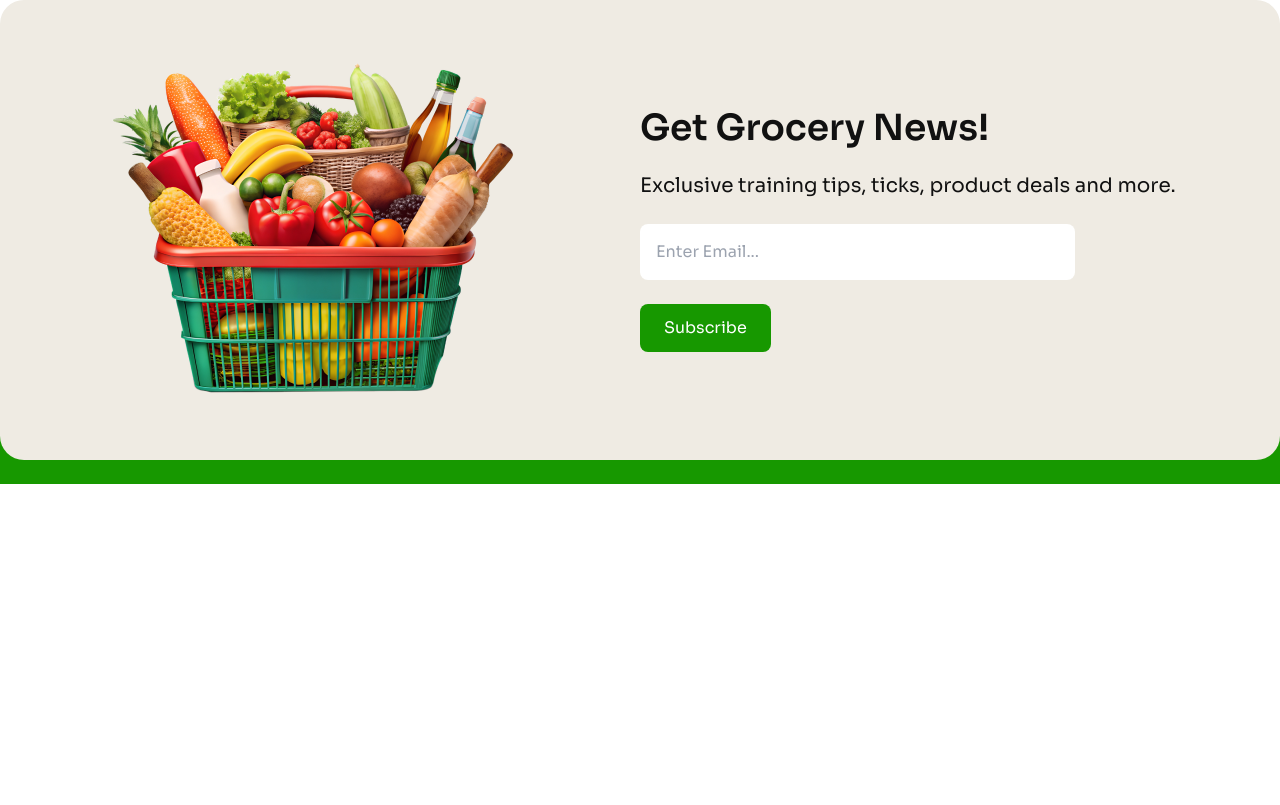
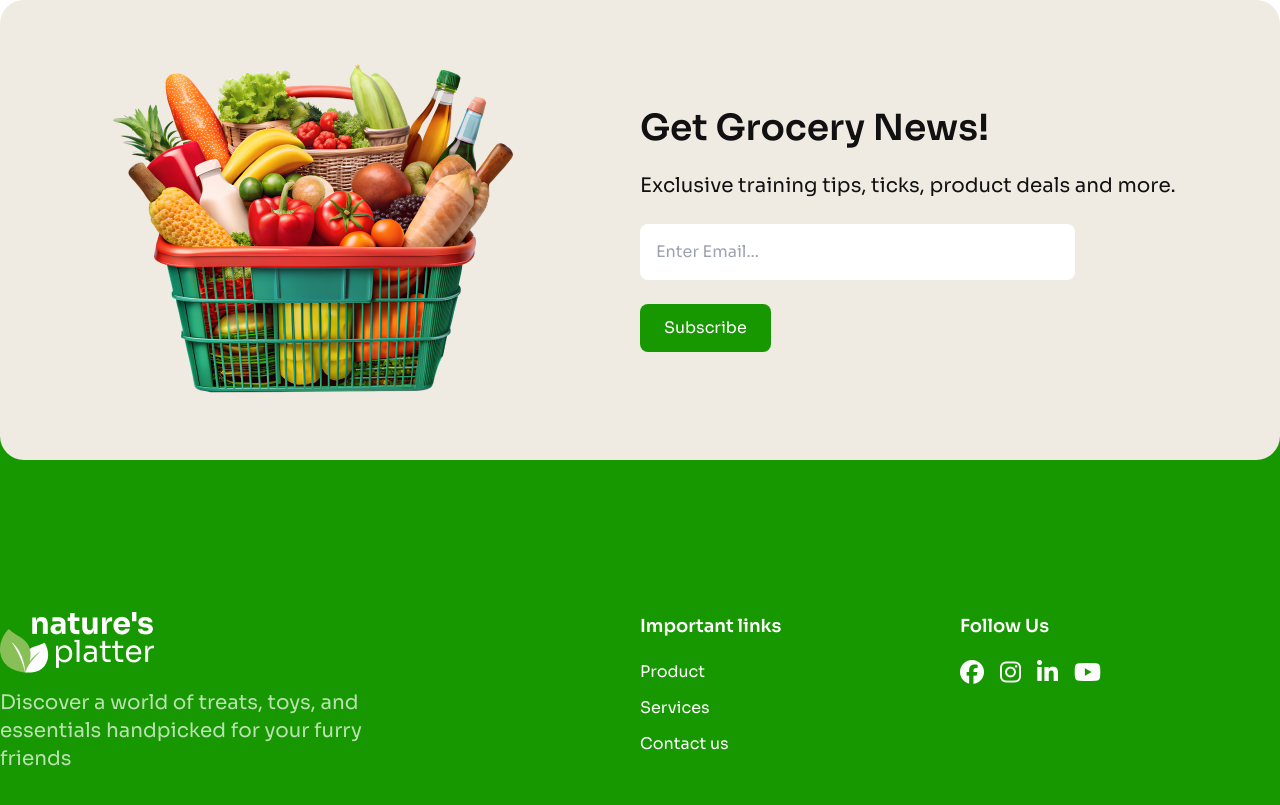
Before and after one commit to iamamolsarker/assignment_03_nature_platter, a plain HTML site: page index.html in a window 1280 px wide. Shown: the part 4688-5493 px from the top of the page. Before the commit the page ends 5172 px from the top, so only its background shows below. Drawn offline with nearby package versions, Linux system fonts and the light colour scheme.

Commit message:
footer added

```diff
--- a/index.html
+++ b/index.html
@@ -6,6 +6,8 @@
     <title>Nature's Platter</title>
     <!-- Favicon -->
      <link rel="shortcut icon" href="images/favicon.png" type="image/x-icon">
+     <!-- Font awesome CDN -->
+     <link rel="stylesheet" href="https://cdnjs.cloudflare.com/ajax/libs/font-awesome/6.7.2/css/all.min.css" integrity="sha512-Evv84Mr4kqVGRNSgIGL/F/aIDqQb7xQ2vcrdIwxfjThSH8CSR7PBEakCr51Ck+w+/U6swU2Im1vVX0SVk9ABhg==" crossorigin="anonymous" referrerpolicy="no-referrer" />
     <!-- Sora Google font -->
     <link rel="preconnect" href="https://fonts.googleapis.com" />
     <link rel="preconnect" href="https://fonts.gstatic.com" crossorigin />
@@ -306,8 +308,30 @@
           </div>
          </section>
     </main>
-    <footer>
-
+    <footer class="py-32 bg-main-green-color">
+      <div class="max-w-[1320px] mx-auto flex ">
+        <div class="flex-1 basis-1/2">
+          <img src="images/logo-footer.png" alt="">
+          <p class="text-white opacity-70 text-xl mt-4 max-w-[400px]">Discover a world of treats, toys, and essentials handpicked for your furry friends</p>
+        </div>
+        <div class="flex-1 basis-3/12">
+          <h3 class="text-white text-lg font-semibold">Important links</h3>
+          <ul class="flex flex-col gap-3 text-white mt-5">
+            <li><a href="#">Product</a></li>
+            <li><a href="#">Services</a></li>
+            <li><a href="#">Contact us</a></li>
+          </ul>
+        </div>
+        <div class="flex-1 basis-3/12">
+          <h3 class="text-white text-lg font-semibold">Follow Us</h3>
+          <div class="flex gap-4 text-2xl text-white mt-5">
+            <i class="fa-brands fa-facebook"></i>
+            <i class="fa-brands fa-instagram"></i>
+            <i class="fa-brands fa-linkedin-in"></i>
+            <i class="fa-brands fa-youtube"></i>
+          </div>
+        </div>
+      </div>
     </footer>
   </body>
 </html>
```
